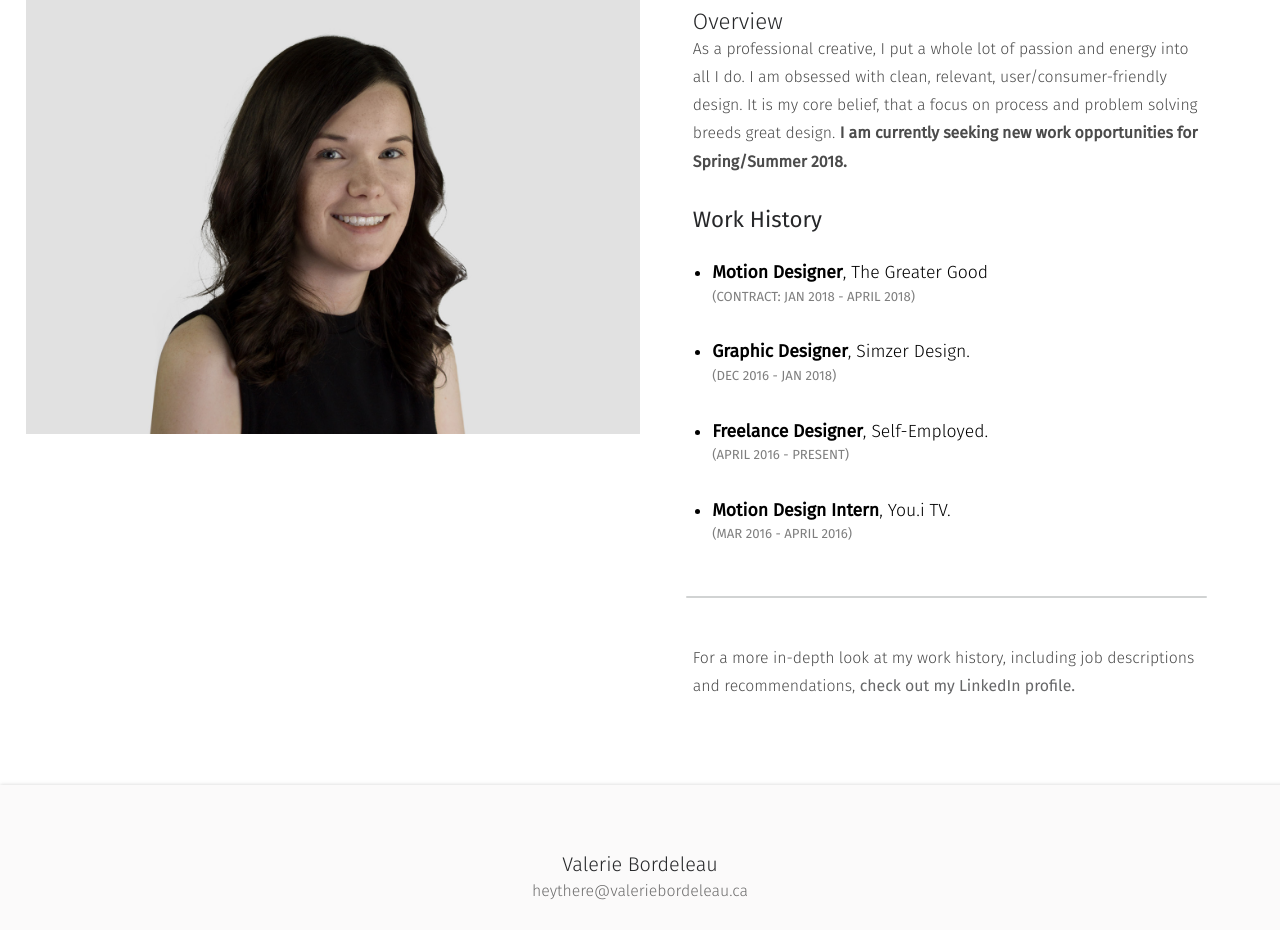
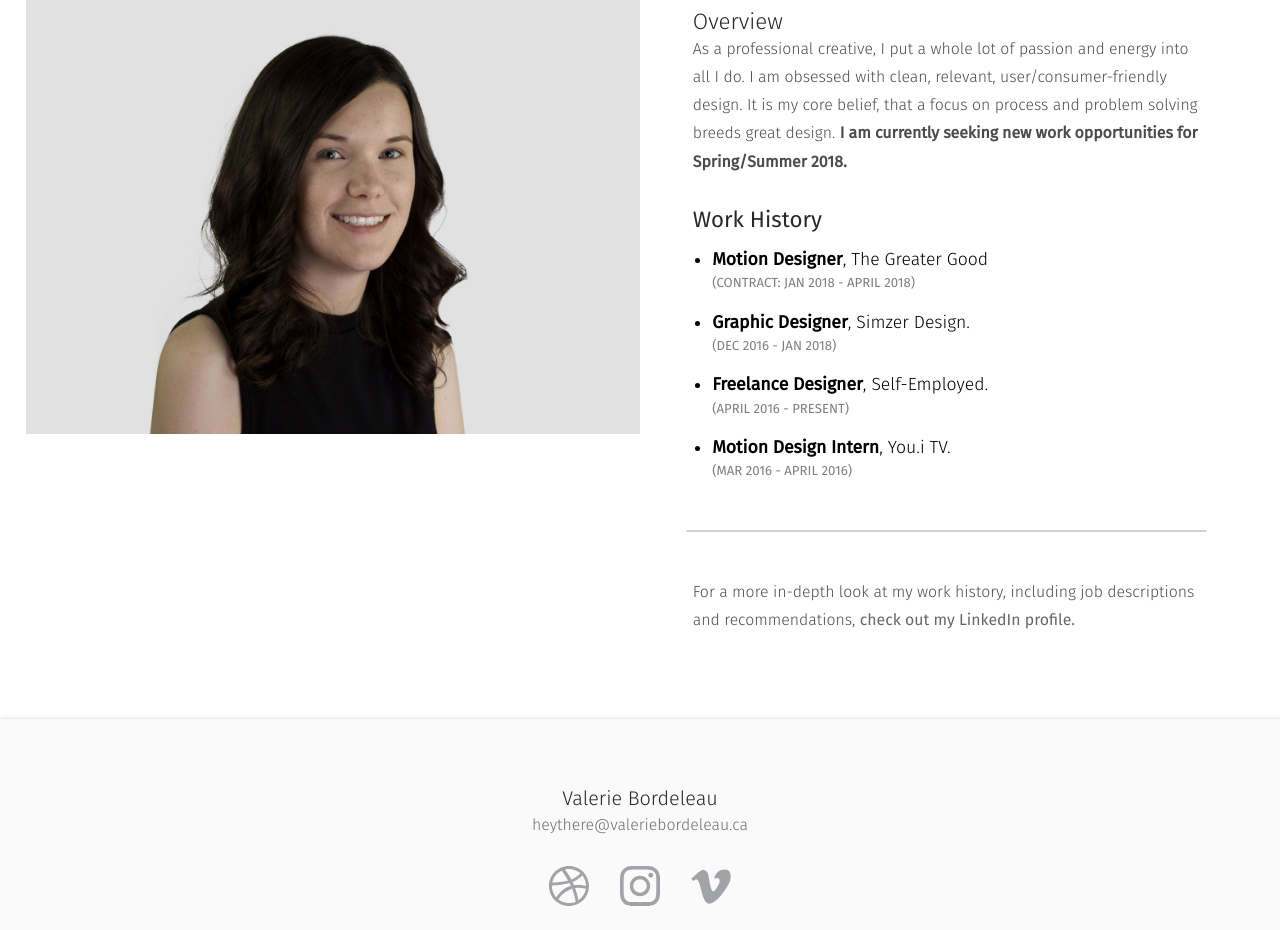
Before and after one commit to valeriebordeleau/portfolioNew, a Jekyll site: the page built from about.html, in a window 1280 px wide and 1400 px high, scrolled down 357 px. Shown: the part 312-1242 px from the top of the window. Built offline with Jekyll 4.4.1, drawn with Linux system fonts in a browser that asks for light colours; comment, search, counter and statistics services are not loaded.

Commit message:
Padding change

```diff
--- a/_includes/css/general.css
+++ b/_includes/css/general.css
@@ -500,7 +500,7 @@
     opacity: .5;
     text-transform: uppercase;
     font-size: .75em;
-    padding-bottom: .5em;
+    padding-bottom: .25em;
 }
 
 .reference {
--- a/about.html
+++ b/about.html
@@ -27,21 +27,21 @@
         <h4 class="push-0 gutter-2">Overview</h4>
             <p class="gutter-2 push-0">As a professional creative, I put a whole lot of passion and energy into all I do. I am obsessed with clean, relevant, user/consumer-friendly design. It is my core belief, that a focus on process and problem solving breeds great design. <strong>I am currently seeking new work opportunities for Spring/Summer 2018. </strong></p>
 
-        <h4 class="gutter-2 push stronger">Work History</h4>
+        <h4 class="gutter-2 push-half stronger">Work History</h4>
 
         <ul class="aboutList gutter-2">
 
                 <li class="push-0 aboutListItem1"><strong>Motion Designer</strong>, <br class="only-sm">The Greater Good</li>
-                <h6 class="date  push aboutListItem2">(Contract: Jan 2018 - April 2018)</h6>
+                <h6 class="date  push-half aboutListItem2">(Contract: Jan 2018 - April 2018)</h6>
 
                 <li class="push-0 aboutListItem1"><strong>Graphic Designer</strong>, <br class="only-sm">Simzer Design.</li>
-                <h6 class="date push aboutListItem2">(Dec 2016 - Jan 2018)</h6>
+                <h6 class="date push-half aboutListItem2">(Dec 2016 - Jan 2018)</h6>
 
                 <li class="push-0 aboutListItem1"><strong>Freelance Designer</strong>, <br class="only-sm">Self-Employed.</li>
-                <h6 class="date  push aboutListItem2">(April 2016 - Present)</h6>
+                <h6 class="date  push-half aboutListItem2">(April 2016 - Present)</h6>
 
                 <li class="push-0 aboutListItem1"><strong>Motion Design Intern</strong>, <br class="only-sm">You.i TV.</li>
-                <h6 class="date  push aboutListItem2">(Mar 2016 - April 2016)</h6>
+                <h6 class="date  push-half aboutListItem2">(Mar 2016 - April 2016)</h6>
 
 
 
```
Also changed, not shown: 2 other files.
